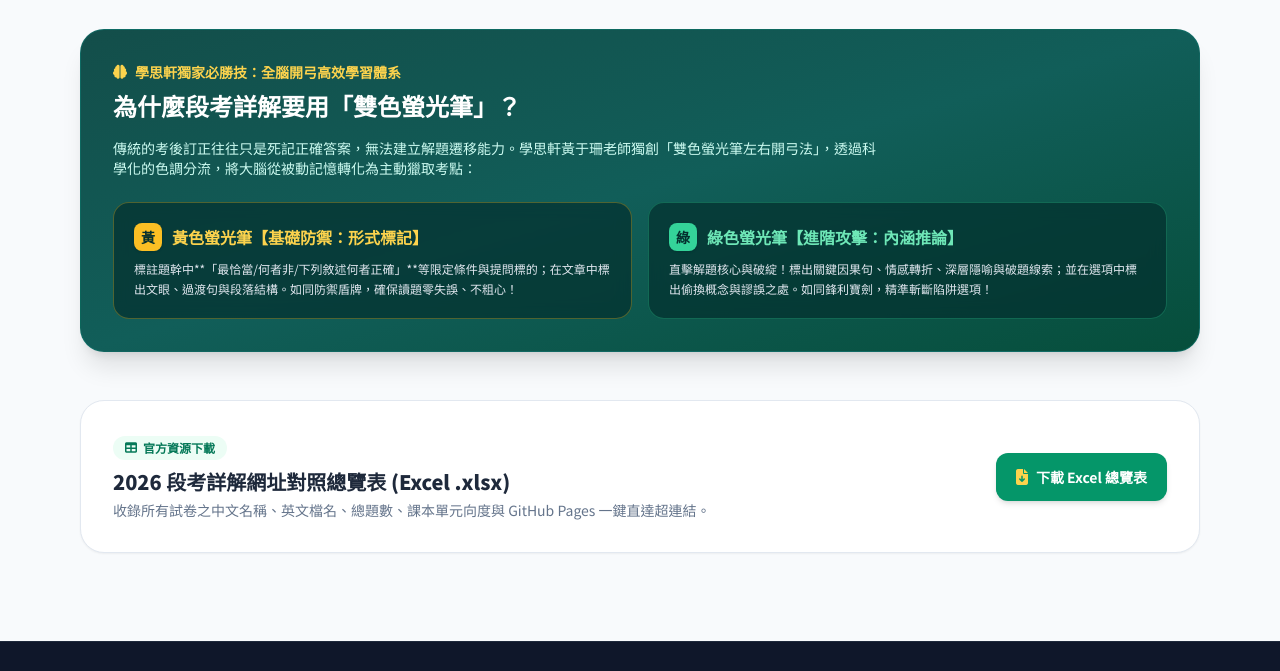
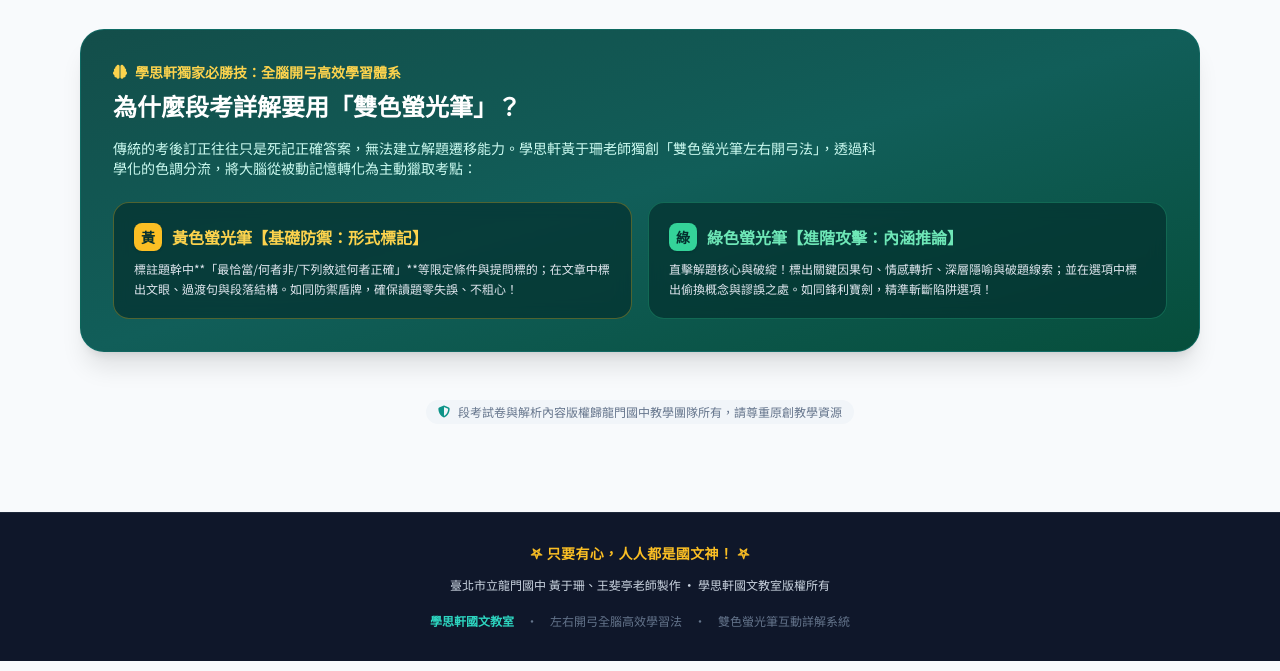
Before and after one commit to oaoadna-1313/2026_exam_explanation, a plain HTML site: page index.html in a window 1280 px wide. Shown: the part 1033-1704 px from the top of the page. Drawn offline with nearby package versions, Linux system fonts and the light colour scheme.

Commit message:
fix: remove Excel summary and GitHub repo links from webpage

```diff
--- a/index.html
+++ b/index.html
@@ -90,13 +90,11 @@
                 </div>
             </div>
 
-            <div class="flex items-center gap-2">
-                <a href="#download-section" class="inline-flex items-center gap-1.5 px-3 py-1.5 bg-emerald-600/80 hover:bg-emerald-600 border border-emerald-400/40 text-white rounded-lg text-xs font-bold transition shadow-sm">
-                    <i class="fa-solid fa-file-excel text-amber-300"></i> Excel總覽表
-                </a>
-                <a href="https://github.com/oaoadna-1313/2026_exam_explanation" target="_blank" class="inline-flex items-center gap-1.5 px-3 py-1.5 bg-slate-800/80 hover:bg-slate-800 border border-slate-600 text-white rounded-lg text-xs font-bold transition shadow-sm">
-                    <i class="fa-brands fa-github text-slate-300"></i> GitHub
-                </a>
+            <!-- 精緻右側標籤 -->
+            <div class="hidden sm:flex items-center gap-2">
+                <span class="inline-flex items-center gap-1.5 px-3 py-1 bg-teal-800/60 border border-teal-400/30 text-teal-200 rounded-full text-xs font-bold shadow-sm">
+                    <i class="fa-solid fa-graduation-cap text-amber-300"></i> 國中段考真題詳解
+                </span>
             </div>
         </div>
     </header>
@@ -394,28 +392,12 @@
             </div>
         </div>
 
-        <!-- 下載專區 Download Section -->
-        <section id="download-section" class="mt-12 bg-white rounded-3xl p-6 sm:p-8 border border-slate-200 shadow-sm">
-            <div class="flex flex-col sm:flex-row items-start sm:items-center justify-between gap-4">
-                <div>
-                    <div class="inline-flex items-center gap-1.5 px-3 py-1 rounded-full bg-emerald-50 text-emerald-700 text-xs font-bold mb-2">
-                        <i class="fa-solid fa-table"></i> 官方資源下載
-                    </div>
-                    <h3 class="text-lg sm:text-xl font-black text-slate-800">
-                        2026 段考詳解網址對照總覽表 (Excel .xlsx)
-                    </h3>
-                    <p class="text-xs sm:text-sm text-slate-500 mt-1">
-                        收錄所有試卷之中文名稱、英文檔名、總題數、課本單元向度與 GitHub Pages 一鍵直達超連結。
-                    </p>
-                </div>
-                <div class="flex items-center gap-2">
-                    <a href="2026_段考詳解_網址總覽表.xlsx" download class="inline-flex items-center gap-2 px-5 py-3 bg-emerald-600 hover:bg-emerald-700 text-white rounded-xl font-bold text-xs sm:text-sm shadow-md transition transform active:scale-95">
-                        <i class="fa-solid fa-file-arrow-down text-base text-amber-300"></i>
-                        <span>下載 Excel 總覽表</span>
-                    </a>
-                </div>
-            </div>
-        </section>
+        <!-- 頁尾提示與學習精神 -->
+        <div class="mt-12 text-center text-xs text-slate-400">
+            <span class="inline-flex items-center gap-2 px-3 py-1 bg-slate-100 text-slate-500 rounded-full font-medium">
+                <i class="fa-solid fa-shield-halved text-teal-600"></i> 段考試卷與解析內容版權歸龍門國中教學團隊所有，請尊重原創教學資源
+            </span>
+        </div>
 
     </main>
 
@@ -428,12 +410,10 @@
             <p class="text-slate-300 font-medium">
                 臺北市立龍門國中 黃于珊、王斐亭老師製作 • 學思軒國文教室版權所有
             </p>
-            <div class="flex items-center justify-center gap-4 text-slate-500 text-xs pt-2">
-                <a href="https://github.com/oaoadna-1313/2026_exam_explanation" target="_blank" class="hover:text-amber-400 transition">
-                    <i class="fa-brands fa-github"></i> GitHub 儲存庫
-                </a>
+            <div class="flex items-center justify-center gap-3 text-slate-500 text-xs pt-2">
+                <span class="text-teal-400 font-bold">學思軒國文教室</span>
                 <span>•</span>
-                <a href="index.html" class="hover:text-amber-400 transition">首頁目錄</a>
+                <span>左右開弓全腦高效學習法</span>
                 <span>•</span>
                 <span>雙色螢光筆互動詳解系統</span>
             </div>
```
